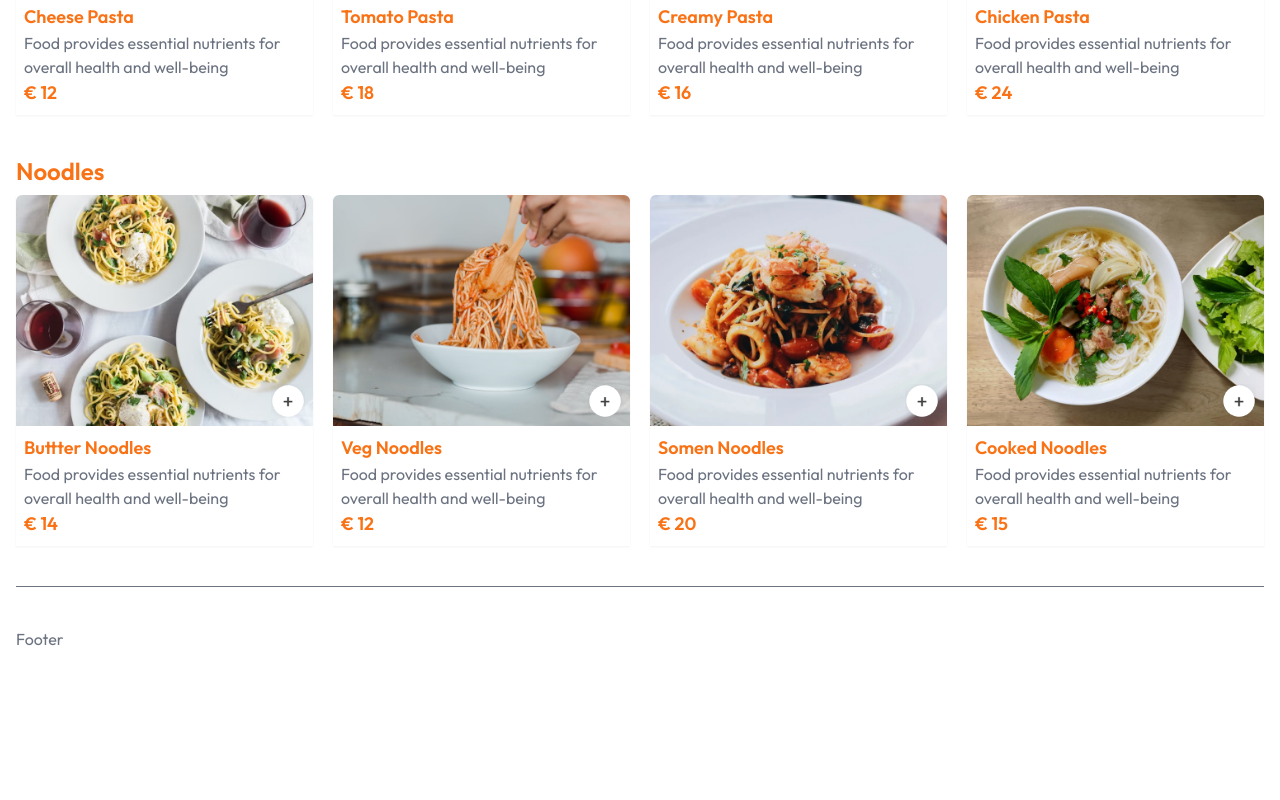
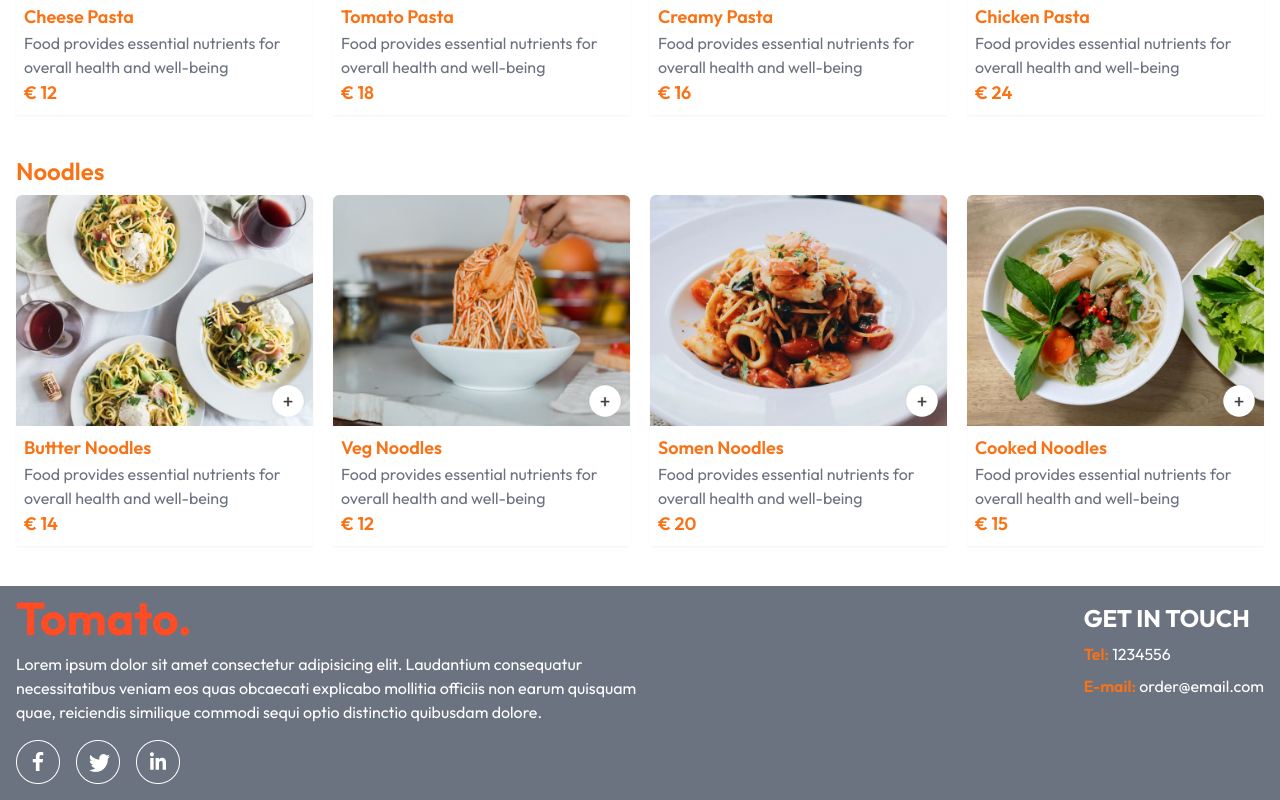
Before and after one commit to amujka/delivery-app, a React (Vite) app: page / in a window 1280 px wide. Shown: the part 3528-4328 px from the top of the page. Before the commit the page ends 4179 px from the top, so only its background shows below. Built offline with nearby package versions, Linux system fonts and the light colour scheme.

Commit message:
add footer styles

```diff
--- a/src/App.jsx
+++ b/src/App.jsx
@@ -1,20 +1,24 @@
-import Navbar from './components/navbar/Navbar'
-import Home from './pages/home/Home'
-import Cart from './pages/cart/Cart'
-import InfoForm from './pages/infoForm/InfoForm'
-import './App.css'
-import { Route, Routes } from 'react-router-dom'
+import Navbar from './components/navbar/Navbar';
+import Home from './pages/home/Home';
+import Cart from './pages/cart/Cart';
+import InfoForm from './pages/infoForm/InfoForm';
+import Footer from './components/footer/Footer';
+import './App.css';
+import { Route, Routes } from 'react-router-dom';
 const App = () => {
-  return (
-    <div className="app">
-      <Navbar/>
-      <Routes>
-        <Route  exact path='/' element={<Home />} />
-        <Route   path='/cart' element={<Cart />} />
-        <Route   path='/infoForm' element={<InfoForm />} />
-      </Routes>
-    </div>
-  )
-}
+	return (
+		<>
+			<Navbar />
+			<div className='app'>
+				<Routes>
+					<Route exact path='/' element={<Home />} />
+					<Route path='/cart' element={<Cart />} />
+					<Route path='/infoForm' element={<InfoForm />} />
+				</Routes>
+			</div>
+			<Footer />
+		</>
+	);
+};
 
-export default App
+export default App;
--- a/src/components/footer/Footer.jsx
+++ b/src/components/footer/Footer.jsx
@@ -1,7 +1,41 @@
-import React from 'react';
-
+import './footer.css';
+import { assets } from '../../assets/assets';
 const Footer = () => {
-	return <div>Footer</div>;
+	return (
+		<footer>
+			<div className='footer__container'>
+				<div className='footer__about_us'>
+					<img src={assets.logo} alt='logo' />
+					<p>
+						Lorem ipsum dolor sit amet consectetur adipisicing elit.
+						Laudantium consequatur necessitatibus veniam eos quas obcaecati
+						explicabo mollitia officiis non earum quisquam quae, reiciendis
+						similique commodi sequi optio distinctio quibusdam dolore.
+					</p>
+					<ul className='footer__socials'>
+						<li>
+							<img src={assets.facebook_icon} alt='facebook' />
+						</li>
+						<li>
+							<img src={assets.twitter_icon} alt='twitter' />
+						</li>
+						<li>
+							<img src={assets.linkedin_icon} alt='linkedin' />
+						</li>
+					</ul>
+				</div>
+				<div className='footer__contact'>
+					<h3>GET IN TOUCH</h3>
+					<p>
+						<span>Tel:</span> 1234556
+					</p>
+					<p>
+						<span>E-mail:</span> order@email.com
+					</p>
+				</div>
+			</div>
+		</footer>
+	);
 };
 
 export default Footer;
--- /dev/null
+++ b/src/components/footer/footer.css
@@ -0,0 +1,30 @@
+footer {
+	@apply bg-[#6b7280] text-white;
+}
+.footer__container {
+	@apply max-w-7xl mx-auto flex flex-col gap-5  p-4 lg:flex-row lg:justify-between;
+}
+.footer__about_us,
+.footer__contact {
+	@apply flex flex-col  items-center lg:items-start;
+}
+
+.footer__about_us {
+	@apply gap-4 text-center lg:basis-1/2 lg:text-start;
+}
+
+.footer__contact {
+	@apply gap-2;
+}
+
+.footer__contact h3 {
+	@apply font-bold text-2xl;
+}
+
+.footer__contact span {
+	@apply font-semibold text-orange-500;
+}
+
+.footer__socials {
+	@apply flex gap-4 w-fit;
+}
--- a/src/components/menu/MenuItem.jsx
+++ b/src/components/menu/MenuItem.jsx
@@ -12,14 +12,14 @@ const MenuItem = ({ _id, name, image, description, price, quantity }) => {
 				</figure>
 				<div className='menu__show_amount'>
 					{showAmount ? (
-						<div className='menu__item_amount'>
+						<div className='menu__item_btns_wrap'>
 							<button
 								onClick={() => addToCart(_id, -1)}
 								disabled={!quantity}
 							>
 								<img src={assets.remove_icon_red} alt='remove' />
 							</button>
-							{quantity}
+							<span className='menu__item_amount'>{quantity}</span>
 							<button onClick={() => addToCart(_id, 1)}>
 								<img src={assets.add_icon_green} alt='add' />
 							</button>
--- a/src/components/menu/menu.css
+++ b/src/components/menu/menu.css
@@ -1,5 +1,5 @@
 .menu {
-	@apply flex flex-col gap-5 border-b border-gray-500 pb-10;
+	@apply flex flex-col gap-5 pb-10;
 }
 .menu__title {
 	@apply text-3xl font-semibold text-black;
@@ -90,8 +90,12 @@
 	@apply w-[34px] h-[34px];
 }
 
+.menu__item_btns_wrap {
+	@apply flex gap-2 items-center p-1 bg-white rounded-full;
+}
+
 .menu__item_amount {
-	@apply flex gap-2 items-center bg-white rounded-full;
+	@apply w-5 text-center;
 }
 
 .menu__item_bottom {
--- a/src/pages/home/Home.jsx
+++ b/src/pages/home/Home.jsx
@@ -1,4 +1,3 @@
-import Footer from '../../components/footer/Footer';
 import Header from '../../components/header/Header';
 import Menu from '../../components/menu/Menu';
 import CartContextProvider from '../../context/CartContext';
@@ -11,7 +10,6 @@ const Home = () => {
 				<Header />
 				<Menu />
 			</CartContextProvider>
-			<Footer />
 		</div>
 	);
 };
```
